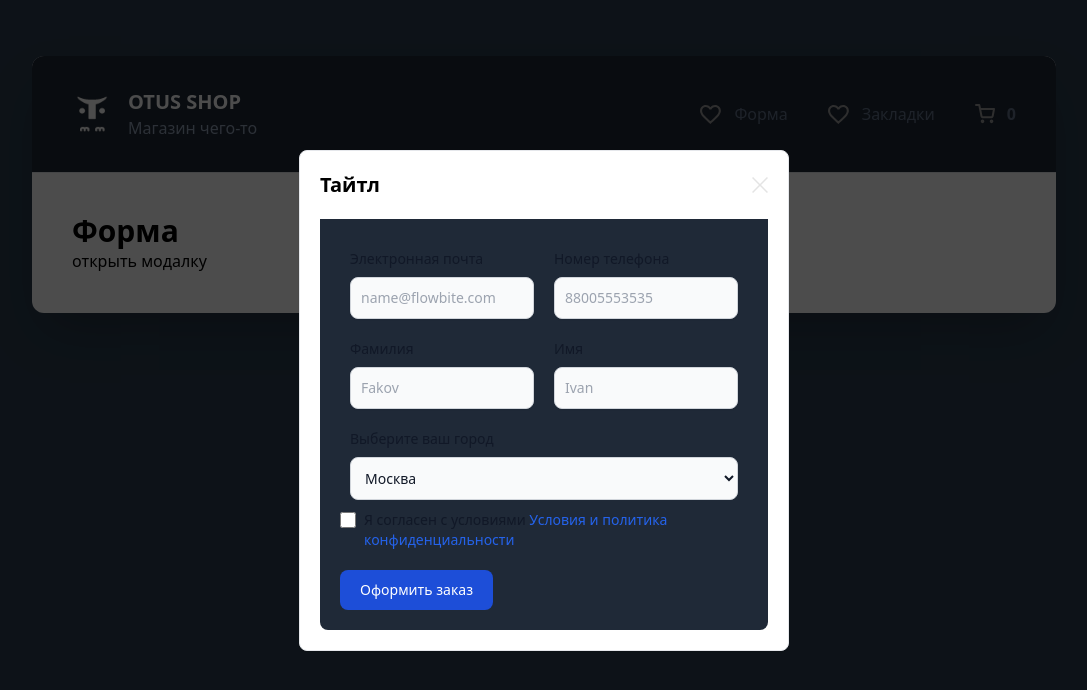
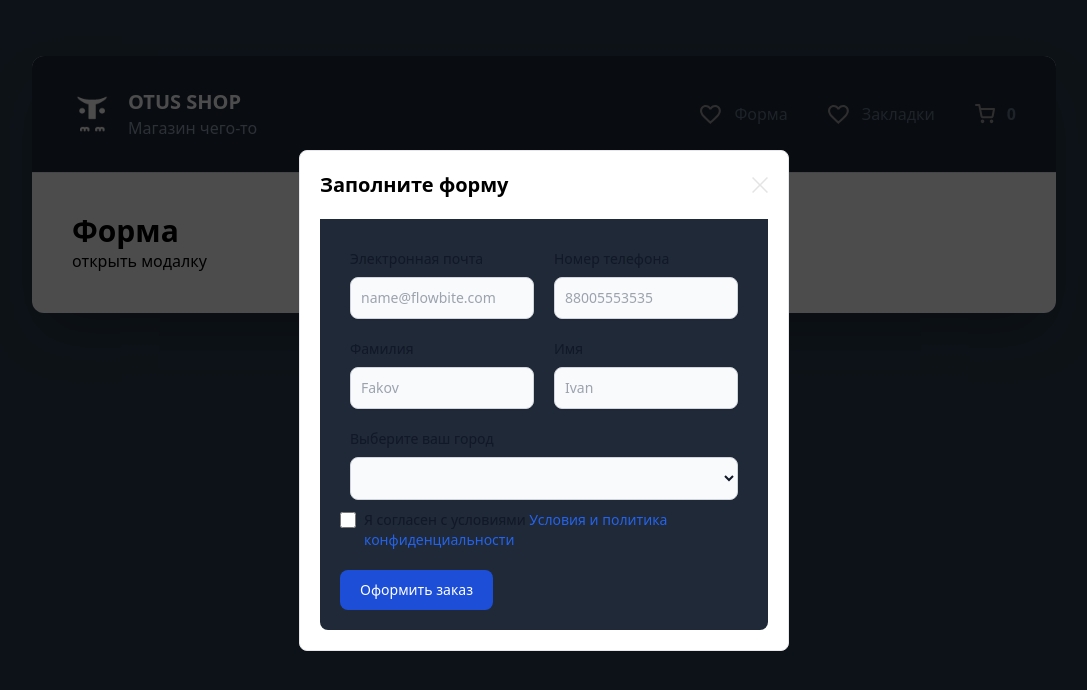
Before and after one commit to Bogrado/vue-otus-lesson-4, a Vue app: page /form in a window 1280 px wide. Both pictures are taken after a click on the button "открыть модалку". Shown: the top 690 px of the page, without its empty margins (96-1183 px from the left). Built offline with nearby package versions, Linux system fonts and the light colour scheme.

Commit message:
deal with vuelidate later

```diff
--- a/package.json
+++ b/package.json
@@ -12,6 +12,8 @@
   },
   "dependencies": {
     "@formkit/auto-animate": "^0.8.2",
+    "@vuelidate/core": "^2.0.3",
+    "@vuelidate/validators": "^2.0.4",
     "axios": "^1.6.8",
     "lodash.debounce": "^4.0.8",
     "vue": "^3.4.21",
--- a/src/components/AppForm.vue
+++ b/src/components/AppForm.vue
@@ -8,6 +8,9 @@ import AppCreateOrderForm from '@/components/UI/AppCreateOrderForm.vue'
 <template>
   <app-main-header>Форма</app-main-header>
   <app-modal>
+    <template #modalTitle>
+      Заполните форму
+    </template>
     <template #body>
       <app-create-order-form />
     </template>
--- a/src/components/UI/AppCreateOrderForm.vue
+++ b/src/components/UI/AppCreateOrderForm.vue
@@ -1,4 +1,50 @@
 <script setup>
+import { useVuelidate } from '@vuelidate/core'
+import { required, email } from '@vuelidate/validators'
+import { reactive } from 'vue'
+
+
+
+const user = reactive({
+  firstName: '',
+  lastName: '',
+  contact: {
+    email: '',
+    phone: ''
+  },
+  address: {
+    city: '',
+    street: '',
+    house: '',
+    apartment: ''
+  },
+  isAgreed: false
+})
+
+const rules = {
+  firstName: { required },
+  lastName: { required },
+  contact: {
+    email: { required, email },
+    phone: { required }
+  },
+  address: {
+    city: { required },
+  },
+  isAgreed: { required }
+}
+
+const v$ = useVuelidate(rules, user)
+
+const onSubmit = async () => {
+  const result = await v$.value.$validate()
+  if (result) {
+    console.log(user)
+  }
+  else {
+    console.log('error')
+  }
+}
 
 </script>
 
@@ -13,6 +59,7 @@
           Электронная почта
         </label>
         <input
+          v-model="user.email"
           type="email"
           id="email"
           class="shadow-sm bg-gray-50 border border-gray-300 text-gray-900 text-sm rounded-lg focus:ring-blue-500 focus:border-blue-500 block w-full p-2.5 dark:bg-gray-700 dark:border-gray-600 dark:placeholder-gray-400 dark:text-white dark:focus:ring-blue-500 dark:focus:border-blue-500 dark:shadow-sm-light"
@@ -28,6 +75,7 @@
           Номер телефона
         </label>
         <input
+          v-model="user.phone"
           type="tel"
           id="telephone"
           class="shadow-sm bg-gray-50 border border-gray-300 text-gray-900 text-sm rounded-lg focus:ring-blue-500 focus:border-blue-500 block w-full p-2.5 dark:bg-gray-700 dark:border-gray-600 dark:placeholder-gray-400 dark:text-white dark:focus:ring-blue-500 dark:focus:border-blue-500 dark:shadow-sm-light"
@@ -43,10 +91,14 @@
         >
           Фамилия
         </label>
-        <input type="text" id="lastName"
-               class="shadow-sm bg-gray-50 border border-gray-300 text-gray-900 text-sm rounded-lg focus:ring-blue-500 focus:border-blue-500 block w-full p-2.5 dark:bg-gray-700 dark:border-gray-600 dark:placeholder-gray-400 dark:text-white dark:focus:ring-blue-500 dark:focus:border-blue-500 dark:shadow-sm-light"
-               placeholder="Fakov"
-               required />
+        <input
+          v-model="user.lastName"
+          type="text"
+          id="lastName"
+          class="shadow-sm bg-gray-50 border border-gray-300 text-gray-900 text-sm rounded-lg focus:ring-blue-500 focus:border-blue-500 block w-full p-2.5 dark:bg-gray-700 dark:border-gray-600 dark:placeholder-gray-400 dark:text-white dark:focus:ring-blue-500 dark:focus:border-blue-500 dark:shadow-sm-light"
+          placeholder="Fakov"
+          required
+        />
       </div>
       <div class="m-2.5">
         <label
@@ -56,6 +108,7 @@
           Имя
         </label>
         <input
+          v-model="user.firstName"
           type="text"
           id="firstName"
           class="shadow-sm bg-gray-50 border border-gray-300 text-gray-900 text-sm rounded-lg focus:ring-blue-500 focus:border-blue-500 block w-full p-2.5 dark:bg-gray-700 dark:border-gray-600 dark:placeholder-gray-400 dark:text-white dark:focus:ring-blue-500 dark:focus:border-blue-500 dark:shadow-sm-light"
@@ -72,6 +125,7 @@
           Выберите ваш город
         </label>
         <select
+          v-model="user.address.city"
           id="city"
           class="bg-gray-50 border border-gray-300 text-gray-900 text-sm rounded-lg focus:ring-blue-500 focus:border-blue-500 block w-full p-2.5 dark:bg-gray-700 dark:border-gray-600 dark:placeholder-gray-400 dark:text-white dark:focus:ring-blue-500 dark:focus:border-blue-500">
 
@@ -82,26 +136,25 @@
         </select>
       </div>
     </div>
-
-    <!--            <div class="m-2.5">-->
-    <!--              <label for="repeat-password" class="block mb-2 text-sm font-medium text-gray-900 dark:text-white">Repeat-->
-    <!--                password</label>-->
-    <!--              <input type="password" id="repeat-password"-->
-    <!--                     class="shadow-sm bg-gray-50 border border-gray-300 text-gray-900 text-sm rounded-lg focus:ring-blue-500 focus:border-blue-500 block w-full p-2.5 dark:bg-gray-700 dark:border-gray-600 dark:placeholder-gray-400 dark:text-white dark:focus:ring-blue-500 dark:focus:border-blue-500 dark:shadow-sm-light"-->
-    <!--                     required />-->
-    <!--            </div>-->
     <div class="flex items-start mb-5">
       <div class="flex items-center h-5">
-        <input id="terms" type="checkbox" value=""
-               class="w-4 h-4 border border-gray-300 rounded bg-gray-50 focus:ring-3 focus:ring-blue-300 dark:bg-gray-700 dark:border-gray-600 dark:focus:ring-blue-600 dark:ring-offset-gray-800 dark:focus:ring-offset-gray-800"
-               required />
+        <input
+          v-model="user.isAgreed"
+          id="terms"
+          type="checkbox"
+          value=""
+          class="w-4 h-4 border border-gray-300 rounded bg-gray-50 focus:ring-3 focus:ring-blue-300 dark:bg-gray-700 dark:border-gray-600 dark:focus:ring-blue-600 dark:ring-offset-gray-800 dark:focus:ring-offset-gray-800"
+          required
+        />
       </div>
       <label for="terms" class="ms-2 text-sm font-medium text-gray-900 dark:text-gray-300">Я согласен с условиями <a
         href="#" class="text-blue-600 hover:underline dark:text-blue-500">Условия и политика
         конфиденциальности</a></label>
     </div>
-    <button type="submit"
-            class="text-white bg-blue-700 hover:bg-blue-800 focus:ring-4 focus:outline-none focus:ring-blue-300 font-medium rounded-lg text-sm px-5 py-2.5 text-center dark:bg-blue-600 dark:hover:bg-blue-700 dark:focus:ring-blue-800">
+    <button
+      @click.prevent="onSubmit"
+      type="submit"
+      class="text-white bg-blue-700 hover:bg-blue-800 focus:ring-4 focus:outline-none focus:ring-blue-300 font-medium rounded-lg text-sm px-5 py-2.5 text-center dark:bg-blue-600 dark:hover:bg-blue-700 dark:focus:ring-blue-800">
       Оформить заказ
     </button>
   </form>
--- a/src/components/UI/AppModal.vue
+++ b/src/components/UI/AppModal.vue
@@ -2,6 +2,7 @@
 import SvgCross from '@/components/UI/svg/SvgCross.vue'
 import AppButton from '@/components/UI/base/AppButton.vue'
 import { ref } from 'vue'
+import AppPreloader from '@/components/UI/AppPreloader.vue'
 
 const isOpen = ref(false)
 
@@ -18,7 +19,11 @@ const isOpen = ref(false)
       class="modal-content relative p-5 max-w-xl bg-[#fff] border border-gray-200 rounded-lg shadow z-999 overflow-hidden"
       @click.stop="">
       <div class="modal-header flex justify-between pb-5">
-        <span class="modal-title text-xl font-bold"> Тайтл </span>
+        <span class="modal-title text-xl font-bold">
+          <slot name="modalTitle">
+            Title
+          </slot>
+        </span>
         <app-button @click="isOpen = false">
           <svg-cross />
         </app-button>
@@ -26,6 +31,7 @@ const isOpen = ref(false)
       <div class="modal-body">
         <slot name="body">
           default
+          <app-preloader/>
         </slot>
       </div>
     </div>
```
Also changed, not shown: src/store/userInfo.js (added, +11 -0 lines), 1 other file (tests, documents, lock files or other folders).
